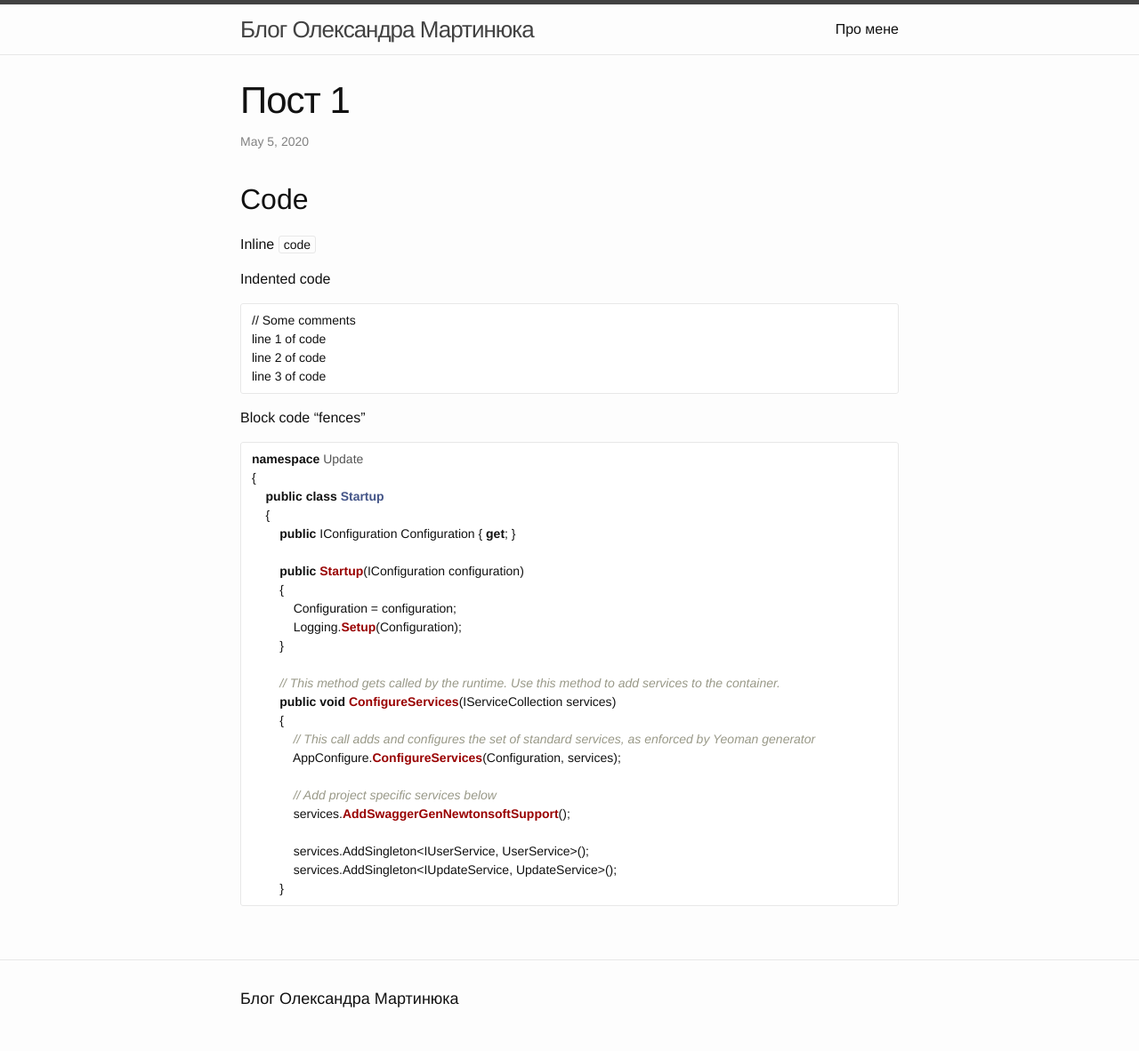
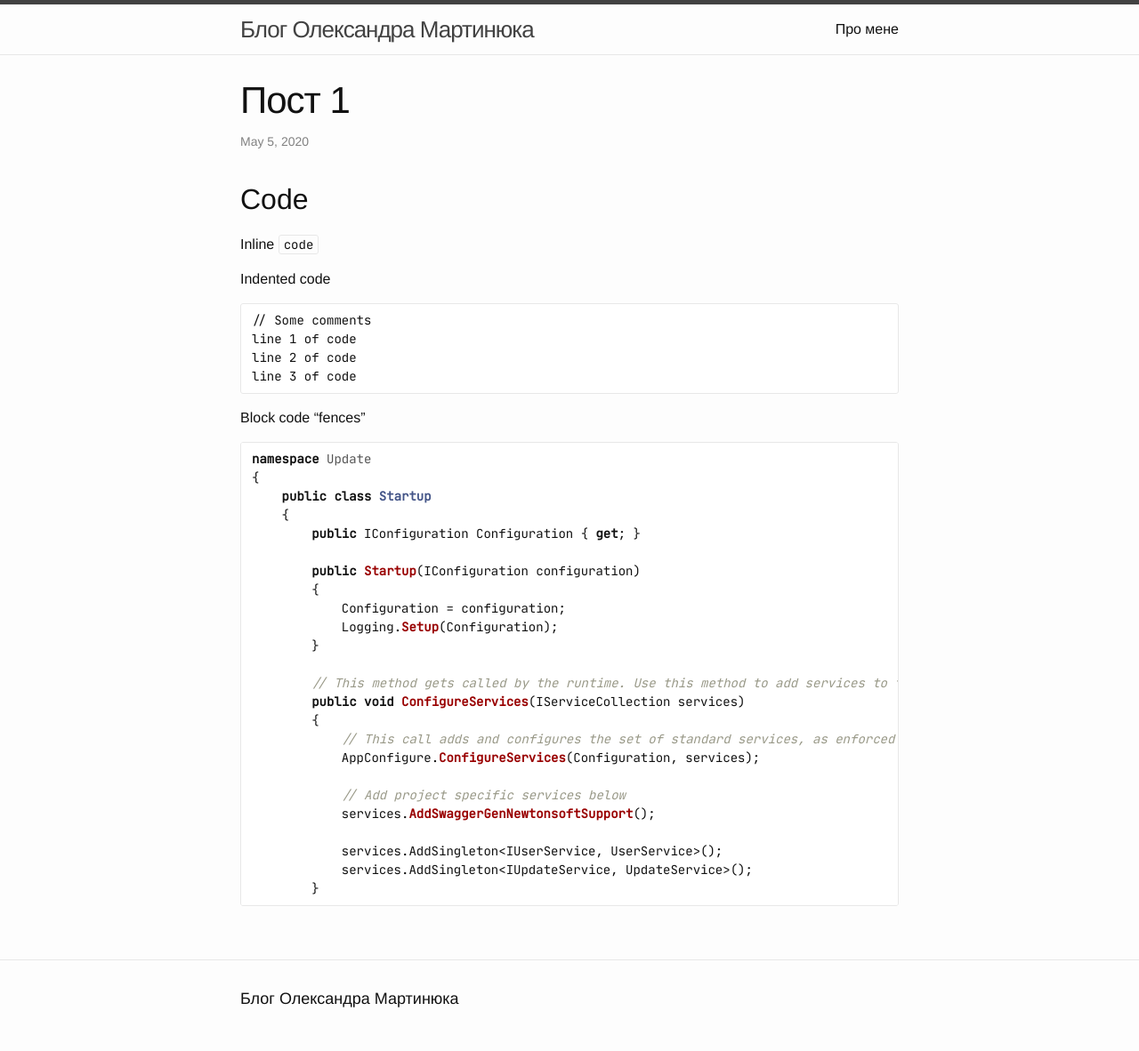
Before and after one commit to olesmartyniuk/olesmartyniuk.github.io, a Jekyll site: the page built from _posts/2020-05-05-post-1.markdown, in a window 1280 px wide. Shown: the whole page at 89% size. Built offline with Jekyll 4.4.1, drawn with Linux system fonts in a browser that asks for light colours; some web fonts are replaced.

Commit message:
Fixed typeface path

```diff
--- a/_sass/_base.scss
+++ b/_sass/_base.scss
@@ -139,11 +139,11 @@
 
 @font-face {
   font-family: JetBrainMono;
-  src: url('fonts/jet-brain-mono/eot/JetBrainsMono-Regular.eot');
-  src: url('fonts/jet-brain-mono/eot/JetBrainsMono-Regular.eot') format('embedded-opentype'),
-    url('fonts/jet-brain-mono/woff2/JetBrainsMono-Regular.woff2') format('woff2'),
-    url('fonts/jet-brain-mono/woff/JetBrainsMono-Regular.woff') format('woff'),
-    url('fonts/jet-brain-mono/eot/JetBrainsMono-Regular.eot') format('truetype');
+  src: url('../fonts/jet-brain-mono/eot/JetBrainsMono-Regular.eot');
+  src: url('../fonts/jet-brain-mono/eot/JetBrainsMono-Regular.eot') format('embedded-opentype'),
+    url('../fonts/jet-brain-mono/woff2/JetBrainsMono-Regular.woff2') format('woff2'),
+    url('../fonts/jet-brain-mono/woff/JetBrainsMono-Regular.woff') format('woff'),
+    url('../fonts/jet-brain-mono/eot/JetBrainsMono-Regular.eot') format('truetype');
 }
 
 pre,
```
